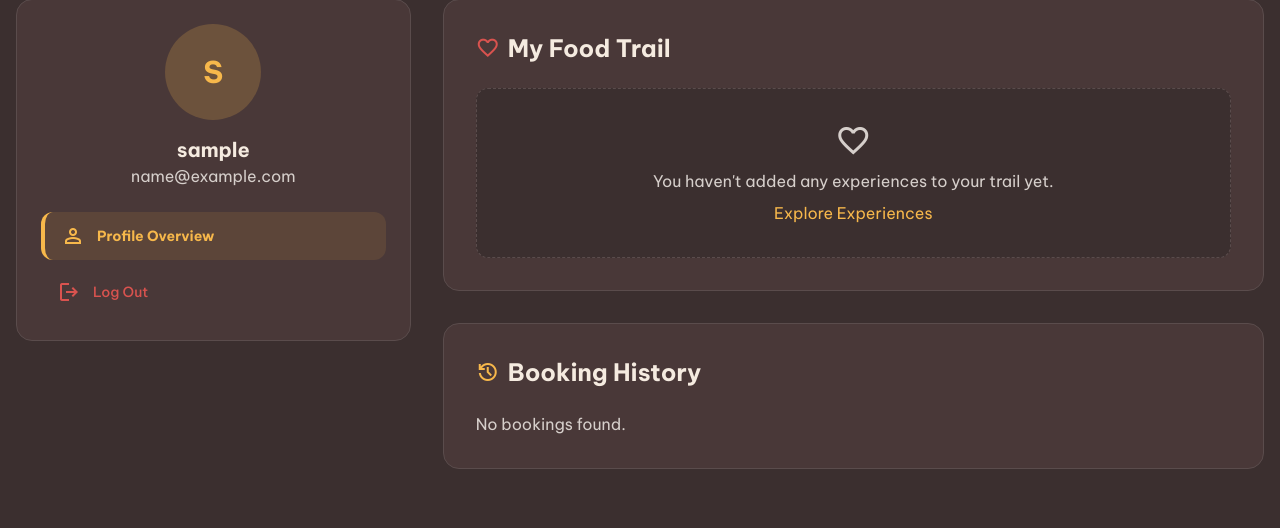
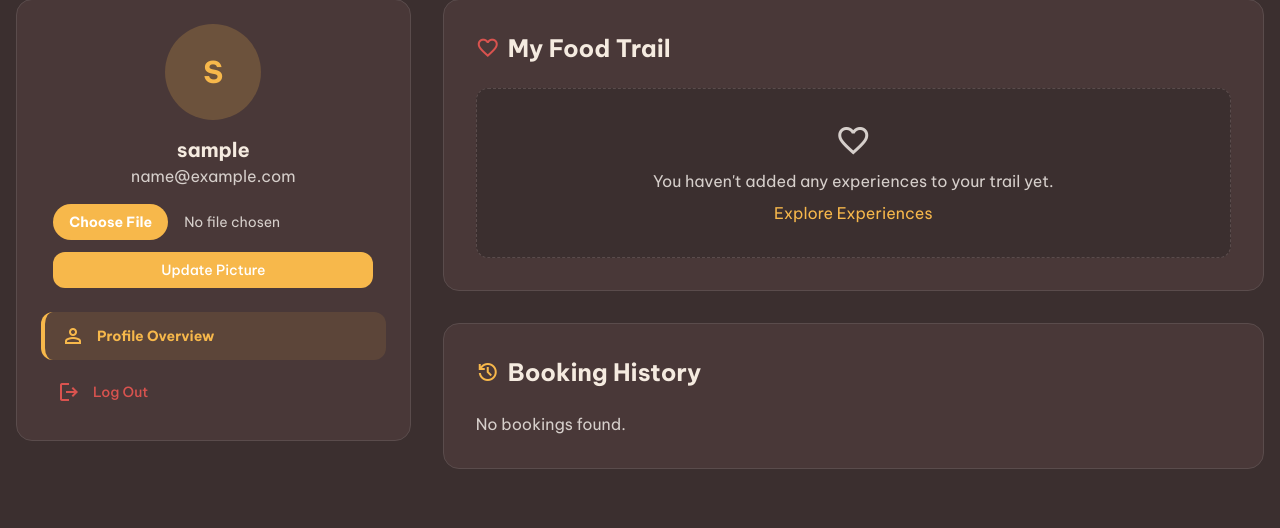
Before and after one commit to jinygoh/LocalFoodTourismPlatform5, a Django app: page /profile/ in a window 1280 px wide. Shown: the part 218-746 px from the top of the page. Run offline with Django 5.2, Linux system fonts and the light colour scheme; the visitor is signed in with stand-in values (Sample User, id 1); data comes from the database, SQL or seed files in the repository; data that the repository does not hold is empty; some libraries are stand-ins or nearby versions.

Commit message:
feat: Implement user permissions and profile picture upload
This commit introduces role-based access control for reviews and bookings,
and adds a profile picture upload feature for all users.

- Vendors are now prevented from reviewing their own restaurants.
- Only users with the 'tourist' role can create reviews and book listings.
- All users can now upload or change their profile photo.
- An end-to-end test has been added to verify the profile picture upload
  functionality.
- A database migration inconsistency has been resolved.
- The file input form has been styled to match the site's design.

```diff
--- a/TasteLocal/settings.py
+++ b/TasteLocal/settings.py
@@ -127,5 +127,5 @@ DEFAULT_AUTO_FIELD = 'django.db.models.BigAutoField'
 
 AUTH_USER_MODEL = 'core.User'
 
-LOGIN_REDIRECT_URL = 'home'
 LOGOUT_REDIRECT_URL = 'home'
+LOGIN_REDIRECT_URL = 'profile'
--- a/core/forms.py
+++ b/core/forms.py
@@ -1,6 +1,16 @@
 from django import forms
 from django.contrib.auth.forms import UserCreationForm
-from .models import User, Listing, Vendor
+from .models import User, Listing, Vendor, UserProfile
+
+class UserProfileForm(forms.ModelForm):
+    class Meta:
+        model = UserProfile
+        fields = ['image']
+        widgets = {
+            'image': forms.FileInput(attrs={
+                'class': 'block w-full text-sm text-text-dark-muted file:mr-4 file:py-2 file:px-4 file:rounded-full file:border-0 file:text-sm file:font-semibold file:bg-primary file:text-white hover:file:bg-primary/90'
+            })
+        }
 
 class CustomUserCreationForm(UserCreationForm):
     class Meta:
--- a/core/models.py
+++ b/core/models.py
@@ -4,6 +4,13 @@ from django.contrib.auth.models import AbstractUser
 class User(AbstractUser):
     is_tourist = models.BooleanField(default=False)
     is_vendor = models.BooleanField(default=False)
+
+class UserProfile(models.Model):
+    user = models.OneToOneField(User, on_delete=models.CASCADE, related_name='profile')
+    image = models.ImageField(upload_to='user_avatars/', blank=True, null=True)
+
+    def __str__(self):
+        return self.user.username
 
 class Vendor(models.Model):
     user = models.OneToOneField(User, on_delete=models.CASCADE, related_name='vendor_profile')
--- a/core/views.py
+++ b/core/views.py
@@ -1,12 +1,13 @@
 from django.shortcuts import render, redirect, get_object_or_404
+from django.contrib import messages
 from django.contrib.auth import login
 from django.contrib.auth.decorators import login_required
 from django.contrib.auth.forms import UserCreationForm
 from django.db import models
-from .models import User, Listing, Booking, Vendor, Review, Favorite
+from .models import User, Listing, Booking, Vendor, Review, Favorite, UserProfile
 
 # Custom Forms
-from .forms import CustomUserCreationForm, ListingForm, VendorProfileForm
+from .forms import CustomUserCreationForm, ListingForm, VendorProfileForm, UserProfileForm
 
 def home(request):
     # Show featured listings (random 3 or latest 3)
@@ -66,6 +67,15 @@ def listing_detail(request, pk):
         if not request.user.is_authenticated:
             return redirect('login')
 
+        if request.user.is_vendor and listing.vendor.user == request.user:
+            # Optionally, you can add a message to the user
+            messages.error(request, "You cannot review your own listing.")
+            return redirect('listing_detail', pk=pk)
+
+        if not request.user.is_tourist:
+            messages.error(request, "Only tourists can leave a review.")
+            return redirect('listing_detail', pk=pk)
+
         rating = request.POST.get('rating')
         comment = request.POST.get('comment')
         Review.objects.create(
@@ -81,6 +91,10 @@ def listing_detail(request, pk):
 @login_required
 def payment_page(request, pk):
     listing = get_object_or_404(Listing, pk=pk)
+    if not request.user.is_tourist:
+        messages.error(request, "Only tourists can book listings.")
+        return redirect('listing_detail', pk=pk)
+
     if request.method == 'POST':
         date = request.POST.get('date')
         guests = int(request.POST.get('guests'))
@@ -117,14 +131,24 @@ def booking_confirmation(request, pk):
 
 @login_required
 def profile(request):
+    user_profile, created = UserProfile.objects.get_or_create(user=request.user)
+
+    if request.method == 'POST' and 'update_picture' in request.POST:
+        form = UserProfileForm(request.POST, request.FILES, instance=user_profile)
+        if form.is_valid():
+            form.save()
+            return redirect('profile')
+    else:
+        form = UserProfileForm(instance=user_profile)
+
     bookings = Booking.objects.filter(user=request.user).order_by('-date')
-
-    # Get favorite listings
     favorite_listings = Listing.objects.filter(favorite__user=request.user)
 
     return render(request, 'core/profile.html', {
+        'form': form,
         'bookings': bookings,
-        'favorites': favorite_listings
+        'favorites': favorite_listings,
+        'user_profile': user_profile
     })
 
 def register(request):
--- a/templates/core/profile.html
+++ b/templates/core/profile.html
@@ -8,13 +8,33 @@ TasteLocal{% endblock %} {% block content %}
     <aside class="lg:col-span-1">
       <div class="bg-card-dark rounded-xl border border-border-dark p-6">
         <div class="flex flex-col items-center text-center mb-6">
+          {% if user_profile.image %}
+          <img class="h-24 w-24 rounded-full object-cover mb-4" src="{{ user_profile.image.url }}?{% now "U" %}" alt="Profile Picture">
+          {% else %}
           <div
             class="h-24 w-24 rounded-full bg-primary/20 flex items-center justify-center text-primary text-3xl font-bold mb-4"
           >
             {{ user.username|make_list|first|upper }}
           </div>
+          {% endif %}
           <h2 class="text-xl font-bold">{{ user.username }}</h2>
           <p class="text-text-dark-muted">{{ user.email }}</p>
+
+          <form action="{% url 'profile' %}" method="post" enctype="multipart/form-data" class="w-full max-w-xs mt-4">
+            {% csrf_token %}
+            <div class="flex flex-col items-center">
+                {% for field in form %}
+                <div class="w-full mb-3">
+                    <label for="{{ field.id_for_label }}" class="sr-only">{{ field.label }}</label>
+                    {{ field|safe }}
+                </div>
+                {% endfor %}
+                <button type="submit" name="update_picture" class="w-full px-4 py-2 text-sm font-medium text-white bg-primary rounded-lg hover:bg-primary/90 focus:outline-none focus:ring-2 focus:ring-offset-2 focus:ring-primary">
+                    Update Picture
+                </button>
+            </div>
+          </form>
+
         </div>
 
         <nav class="space-y-2">
```
Also changed, not shown: tests/e2e/test_profile_picture_upload.py (added, +23 -0 lines), core/migrations/0006_userprofile.py (added), tests/assets/default.png (added), verification/profile_picture_after_upload.png (added).
